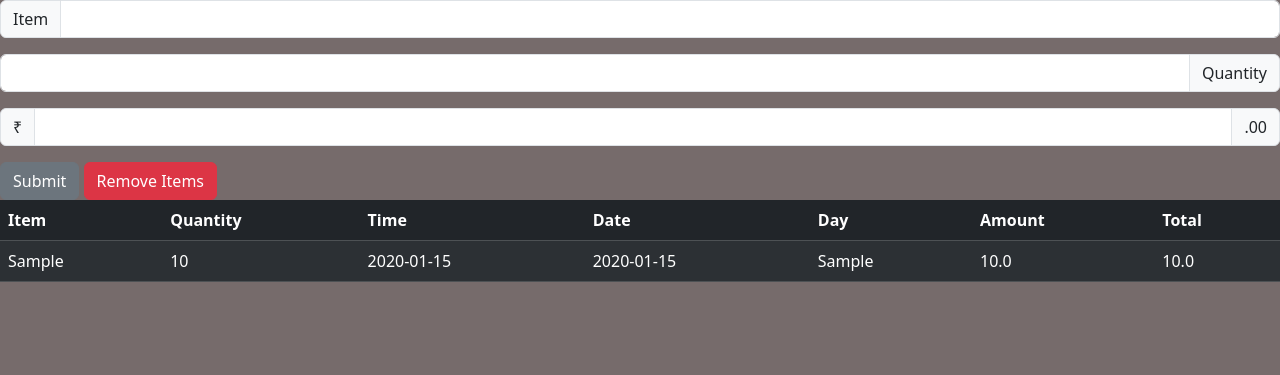
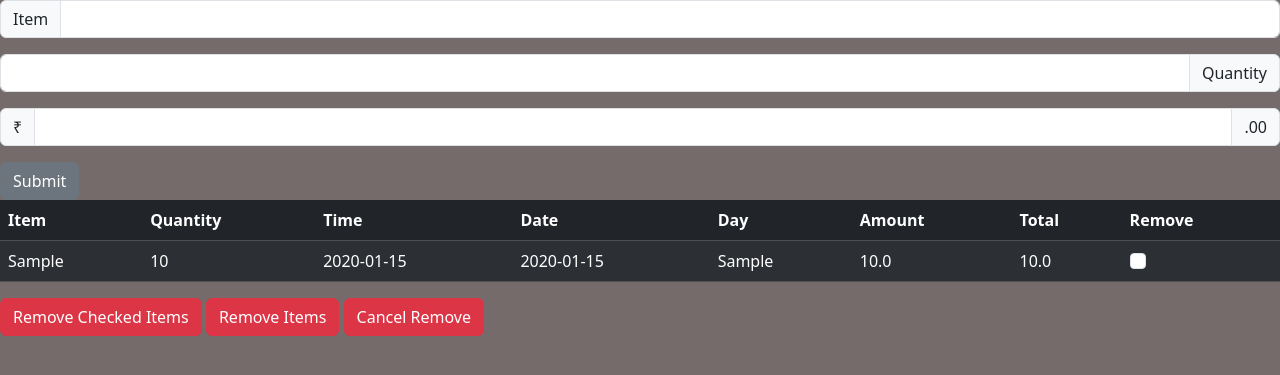
Before and after one commit to Shevilll/Expenses-Tracker, a Flask app: page / in a window 1280 px wide. Shown: the top 375 px of the page. Run offline with Flask 3, Linux system fonts and the light colour scheme; tables that the repository leaves empty hold one stand-in row (values such as "Sample post").

Commit message:
Modified Remove Items

```diff
--- a/templates/index.html
+++ b/templates/index.html
@@ -59,15 +59,10 @@
                     <span class="input-group-text">.00</span>
                 </div>
                 <button class="btn btn-secondary" type="submit">Submit</button>
-                <button
-                    class="btn btn-danger buttonfordiv"
-                    type="button"
-                    onclick="displaybuttonformdiv('block')"
-                >
-                    Remove Items
-                </button>
             </form>
-            <table class="table table-dark table-striped table-hover">
+            <table
+                class="table table-dark table-striped table-hover text-nowrap"
+            >
                 <thead>
                     <th>Item</th>
                     <th>Quantity</th>
@@ -76,7 +71,7 @@
                     <th>Day</th>
                     <th>Amount</th>
                     <th>Total</th>
-                    <th class="button-form-div">Remove</th>
+                    <th id="button-form-div">Remove</th>
                 </thead>
                 <tbody id="table-body">
                     {% block tbody%} {% if data %} {% for row in data %}
@@ -88,18 +83,36 @@
                         <td>{{row[4]}}</td>
                         <td>{{row[5]}}</td>
                         <td>{{row[6]}}</td>
-                        <form
-                            action="/remove/{{row[0]}},{{row[1]}},{{row[2]}},{{row[3]}},{{row[4]}},{{row[5]}},{{row[6]}}"
-                            method="post"
-                        >
-                            <td class="button-form-div">
-                                <button type="submit">Remove</button>
-                            </td>
-                        </form>
+                        <td id="button-form-div">
+                            <form action="/remove" method="POST">
+                            <input type="checkbox" name="items"
+                            value="{{row[0]}},{{row[1]}},{{row[2]}},{{row[3]}},{{row[4]}},{{row[5]}},{{row[6]}}"
+                            class="form-check-input"
+                                ></input
+                            >
+                        </td>
                     </tr>
                     {% endfor %} {% endif %} {% endblock %}
                 </tbody>
             </table>
+                    <button type="submit" class="btn btn-danger" id="buttoncheckeditems">Remove Checked Items</button>
+                </form>
+            <button
+                class="btn btn-danger"
+                id="buttonfordiv"
+                type="button"
+                onclick="displaybuttonformdiv('block')"
+            >
+                Remove Items
+            </button>
+            <button
+                class="btn btn-danger"
+                id="buttonforremovediv"
+                type="button"
+                onclick="displaybuttonformdiv('none')"
+            >
+                Cancel Remove
+            </button>
         </div>
         <script src="/static/main.js"></script>
         <script
```
